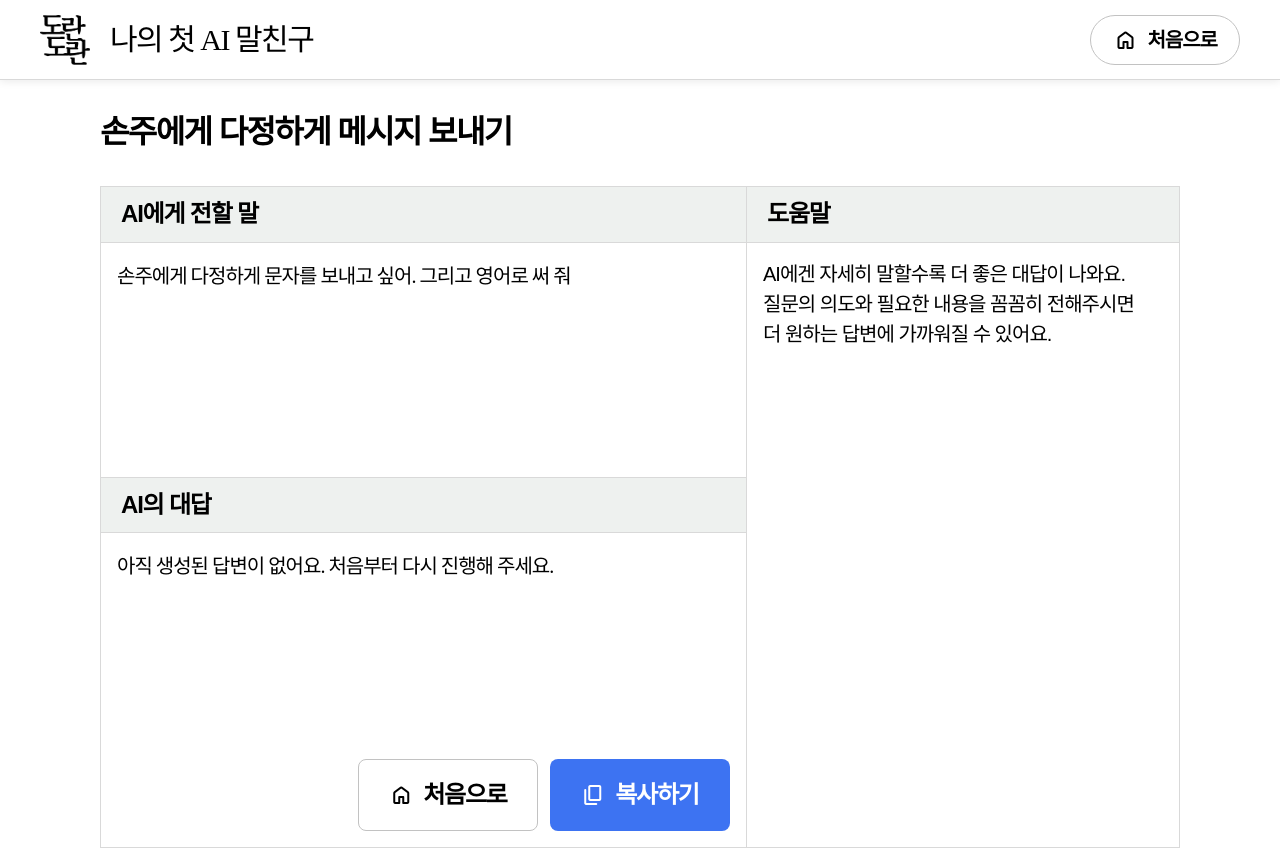
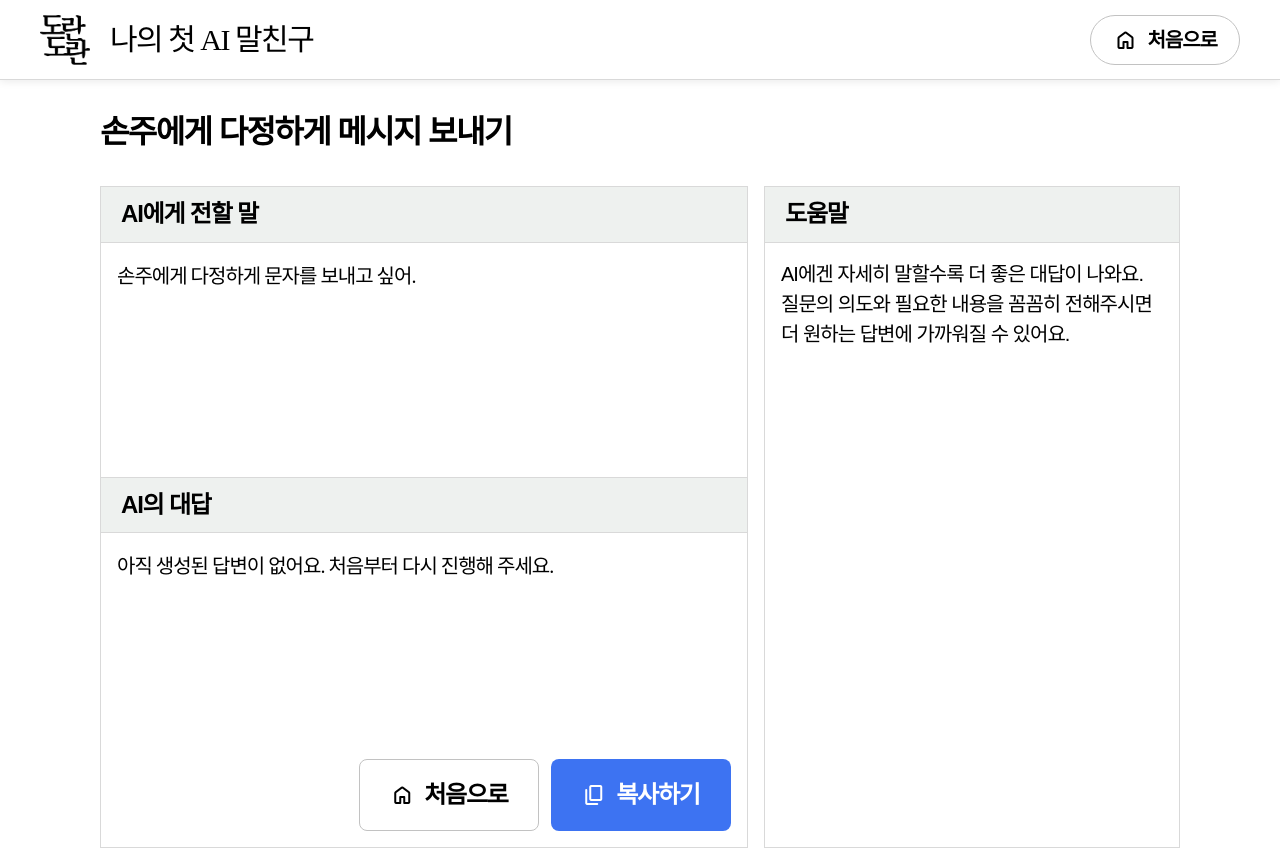
Before and after one commit to ai-for-seniors-skku/doran, a Next.js app: page /final in a window 1280 px wide. Built offline with nearby package versions, Linux system fonts and the light colour scheme; a web font is replaced by a local one.

Commit message:
flush default selected options and update UI

```diff
--- a/app/final/FinalClient.tsx
+++ b/app/final/FinalClient.tsx
@@ -10,7 +10,7 @@ import MarkdownAnswer from "@/components/MarkdownAnswer";
 import { stripMarkdown } from "@/lib/stripMarkdown";
 import {
   buildStage1Prompt,
-  getStage2Item,
+  findStage2Item,
   getTopicById,
 } from "@/data/topics";
 import { readFlowAnswers } from "@/lib/flowStorage";
@@ -39,17 +39,16 @@ export default function FinalClient({
       .map((item) => item.id);
   }, [stage1Ids, topic.stage1.options]);
 
-  const selectedStage2Item = getStage2Item(topic, stage2);
+  const selectedStage2Item = findStage2Item(topic, stage2);
 
   useEffect(() => {
     const saved = readFlowAnswers();
     setFinalAnswer(saved.finalAnswer || "");
   }, [topic.id]);
 
-  const finalPrompt = `${buildStage1Prompt(
-    topic,
-    orderedStage1Ids
-  )} 그리고 ${selectedStage2Item.promptText}`;
+  const finalPrompt = selectedStage2Item
+    ? `${buildStage1Prompt(topic, orderedStage1Ids)} 그리고 ${selectedStage2Item.promptText}`
+    : buildStage1Prompt(topic, orderedStage1Ids);
 
   const finalMessage =
     finalAnswer || "아직 생성된 답변이 없어요. 처음부터 다시 진행해 주세요.";
--- a/app/globals.css
+++ b/app/globals.css
@@ -1,4 +1,8 @@
 @import "tailwindcss";
+
+:root {
+  color-scheme: light;
+}
 
 @font-face {
   font-family: "MaruBuri";
@@ -64,3 +68,9 @@ body {
     transform: scale(1);
   }
 }
+
+html,
+body {
+  background: #ffffff;
+  color: #000000;
+}
--- a/app/layout.tsx
+++ b/app/layout.tsx
@@ -12,18 +12,20 @@ export default function RootLayout({
   children: React.ReactNode;
 }>) {
   return (
-    <html lang="ko">
+    <html lang="ko" className="bg-white">
       <head>
         <link rel="preconnect" href="https://fonts.googleapis.com" />
-        <link rel="preconnect" href="https://fonts.gstatic.com" crossOrigin="" />
+        <link
+          rel="preconnect"
+          href="https://fonts.gstatic.com"
+          crossOrigin=""
+        />
         <link
           href="https://fonts.googleapis.com/css2?family=Material+Symbols+Rounded:opsz,wght,FILL,GRAD@20..48,400,0,0"
           rel="stylesheet"
         />
       </head>
-      <body className="min-h-screen bg-[#f3f3f1] text-black">
-        {children}
-      </body>
+      <body className="min-h-screen bg-white text-black">{children}</body>
     </html>
   );
 }
--- a/app/options-2/Options2Client.tsx
+++ b/app/options-2/Options2Client.tsx
@@ -11,7 +11,7 @@ import SiteHeader from "@/components/SiteHeader";
 import MarkdownAnswer from "@/components/MarkdownAnswer";
 import {
   buildStage1Prompt,
-  getStage2Item,
+  findStage2Item,
   getTopicById,
 } from "@/data/topics";
 import { readFlowAnswers, writeFlowAnswers } from "@/lib/flowStorage";
@@ -62,12 +62,12 @@ export default function Options2Client({
       .map((item) => item.id);
   }, [stage1Ids, topic.stage1.options]);
 
-  const [selectedStage2Id, setSelectedStage2Id] = useState<string>(
-    stage2 ?? topic.stage2.defaultSelectedId
+  const [selectedStage2Id, setSelectedStage2Id] = useState<string | null>(
+    stage2 ?? topic.stage2.defaultSelectedId ?? null
   );
 
   useEffect(() => {
-    setSelectedStage2Id(stage2 ?? topic.stage2.defaultSelectedId);
+    setSelectedStage2Id(stage2 ?? topic.stage2.defaultSelectedId ?? null);
   }, [topic.id, stage2, topic.stage2.defaultSelectedId]);
 
   useEffect(() => {
@@ -75,9 +75,11 @@ export default function Options2Client({
     setStage1Answer(saved.stage1Answer || "");
   }, [topic.id]);
 
-  const selectedStage2Item = getStage2Item(topic, selectedStage2Id);
+  const selectedStage2Item = findStage2Item(topic, selectedStage2Id);
   const promptBase = buildStage1Prompt(topic, orderedStage1Ids);
-  const finalPrompt = `${promptBase} 그리고 ${selectedStage2Item.promptText}`;
+  const finalPrompt = selectedStage2Item
+    ? `${promptBase} 그리고 ${selectedStage2Item.promptText}`
+    : promptBase;
 
   const nextHref = (() => {
     const params = new URLSearchParams();
@@ -87,7 +89,9 @@ export default function Options2Client({
       params.set("stage1", orderedStage1Ids.join(","));
     }
 
-    params.set("stage2", selectedStage2Item.id);
+    if (selectedStage2Item) {
+      params.set("stage2", selectedStage2Item.id);
+    }
 
     return `/final?${params.toString()}`;
   })();
@@ -137,10 +141,15 @@ export default function Options2Client({
         title={topic.title}
         promptContent={
           <p className="font-maruburi text-[20px] leading-[1.7] tracking-[-0.05em] text-black">
-            {promptBase}{" "}
-            <span className="font-maruburi font-bold text-[#3D73F2]">
-              그리고 {selectedStage2Item.promptText}
-            </span>
+            {promptBase}
+            {selectedStage2Item && (
+              <>
+                {" "}
+                <span className="font-maruburi font-bold text-[#3D73F2]">
+                  그리고 {selectedStage2Item.promptText}
+                </span>
+              </>
+            )}
           </p>
         }
         promptAction={
@@ -183,7 +192,11 @@ export default function Options2Client({
                   <OptionPillButton
                     key={item.id}
                     selected={isSelected}
-                    onClick={() => setSelectedStage2Id(item.id)}
+                    onClick={() =>
+                      setSelectedStage2Id((prev) =>
+                        prev === item.id ? null : item.id
+                      )
+                    }
                     icon={
                       <Image
                         src={icon.src}
--- a/components/FlowPanelLayout.tsx
+++ b/components/FlowPanelLayout.tsx
@@ -32,9 +32,10 @@ export default function FlowPanelLayout({
           {title}
         </h1>
 
-        <section className="border border-[#d9d9d9] bg-white">
-          <div className="grid lg:grid-cols-[minmax(0,1fr)_432px] lg:h-[660px]">
-            <div className="flex min-w-0 flex-col border-r border-[#d9d9d9]">
+        <div className="grid lg:grid-cols-[minmax(0,1fr)_416px] lg:gap-[16px]">
+          {/* 왼쪽 패널 */}
+          <section className="border border-[#d9d9d9] bg-white">
+            <div className="flex min-w-0 flex-col lg:h-[660px]">
               <div className="flex h-[290px] flex-col">
                 <PanelHeader>AI에게 전할 말</PanelHeader>
 
@@ -67,16 +68,19 @@ export default function FlowPanelLayout({
                 </div>
               </div>
             </div>
+          </section>
 
-            <div className="flex w-full flex-col">
+          {/* 오른쪽 패널 */}
+          <section className="border border-[#d9d9d9] bg-white">
+            <div className="flex w-full flex-col lg:h-[660px]">
               <PanelHeader>도움말</PanelHeader>
 
               <div className="h-[604px] overflow-y-auto p-[16px]">
                 {helpContent}
               </div>
             </div>
-          </div>
-        </section>
+          </section>
+        </div>
       </div>
     </main>
   );
--- a/data/topics.ts
+++ b/data/topics.ts
@@ -27,7 +27,7 @@ export type Topic = {
   };
   stage2: {
     helpText: string;
-    defaultSelectedId: string;
+    defaultSelectedId: string | null;
     options: Stage2Option[];
   };
 };
@@ -49,7 +49,7 @@ export const topics: Topic[] = [
       helpText:
         "아래의 버튼을 눌러서 AI에게 전할 말을 좀 더 자세히 만들어볼까요?\n하고 싶으신 말을 여러 개 선택하신 후,\n‘AI에게 전할 말’을 확인해보세요.",
       selectionSuffix: "라는 말을 추가해줘.",
-      defaultSelectedIds: ["miss-you"],
+      defaultSelectedIds: [],
       options: [
         { id: "birthday", label: "생일을 축하해" },
         { id: "miss-you", label: "보고 싶어" },
@@ -60,7 +60,7 @@ export const topics: Topic[] = [
     stage2: {
       helpText:
         "AI와 나눈 대화는 모두 맥락이 저장됩니다.\n분위기를 바꾸거나 번역을 부탁해도 앞에서 고른 내용에 맞춰 답이 바뀌어요.\n이번에는 하나만 선택해볼까요?",
-      defaultSelectedId: "english",
+      defaultSelectedId: null,
       options: [
         {
           id: "funny",
@@ -115,7 +115,7 @@ export const topics: Topic[] = [
       helpText:
         "어떤 여행이 좋으신지 골라볼까요?\n여러 개를 함께 선택하면 더 잘 맞는 여행지를 추천받을 수 있어요.",
       selectionSuffix: "조건을 반영해서 추천해줘.",
-      defaultSelectedIds: ["famous-restaurants"],
+      defaultSelectedIds: [],
       options: [
         { id: "low-walking", label: "많이 걷지 않아도 돼" },
         { id: "famous-restaurants", label: "유명한 맛집이 많아" },
@@ -126,7 +126,7 @@ export const topics: Topic[] = [
     stage2: {
       helpText:
         "이제 추천 결과를 어떻게 정리할지 골라볼까요?\n하나를 선택하면 같은 여행지도 더 알맞은 방식으로 정리해드려요.",
-      defaultSelectedId: "itinerary",
+      defaultSelectedId: null,
       options: [
         {
           id: "car-free",
@@ -184,7 +184,7 @@ export const topics: Topic[] = [
       helpText:
         "어떤 간식이 좋으신지 골라볼까요?\n여러 개를 함께 선택하면 더 내 상황에 맞는 조리법을 알려드릴 수 있어요.",
       selectionSuffix: "조건을 반영해서 알려줘.",
-      defaultSelectedIds: ["egg-main"],
+      defaultSelectedIds: [],
       options: [
         { id: "egg-main", label: "달걀을 주 재료로" },
         { id: "no-fire", label: "불 없이 만들고 싶어" },
@@ -195,7 +195,7 @@ export const topics: Topic[] = [
     stage2: {
       helpText:
         "이제 설명 방식을 골라볼까요?\n단계를 자세히 볼 수도 있고,\n아이와 함께 만들기 쉽게 바꿀 수도 있어요.",
-      defaultSelectedId: "detail",
+      defaultSelectedId: null,
       options: [
         {
           id: "detail",
@@ -226,14 +226,12 @@ export function getTopicById(topicId?: string | null) {
   );
 }
 
-export function getStage2Item(topic: Topic, stage2Id?: string | null) {
-  return (
-    topic.stage2.options.find((item) => item.id === stage2Id) ??
-    topic.stage2.options.find(
-      (item) => item.id === topic.stage2.defaultSelectedId
-    ) ??
-    topic.stage2.options[0]
-  );
+export function findStage2Item(topic: Topic, stage2Id?: string | null) {
+  if (!stage2Id) {
+    return null;
+  }
+
+  return topic.stage2.options.find((item) => item.id === stage2Id) ?? null;
 }
 
 export function buildStage1Prompt(topic: Topic, selectedIds: string[]) {
```
Also changed, not shown: 1 other file (tests, documents, lock files or other folders).
